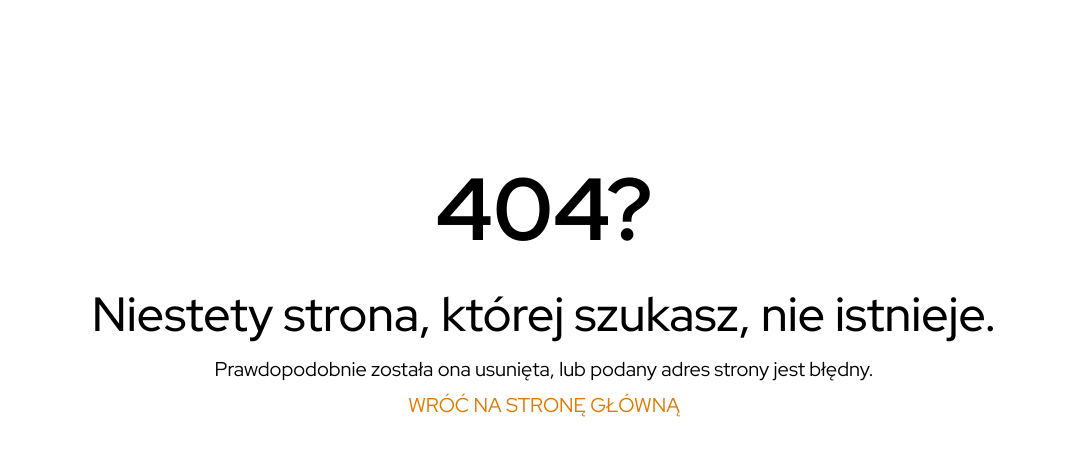
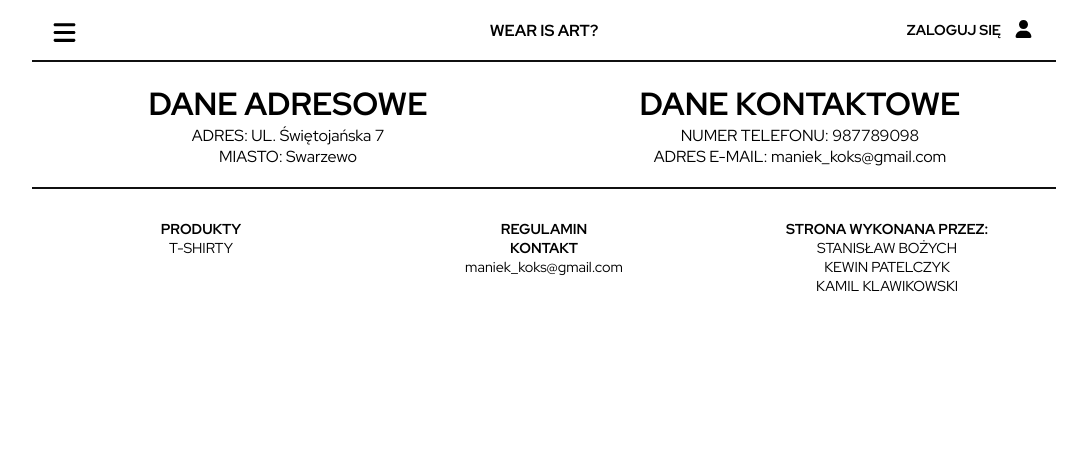
Before and after one commit to staaaa/wear_is_art, a Vue app in the folder olx/: page /kontakt in a window 1280 px wide. Before the commit this address had no page. Shown: the top 456 px of the page, without its empty margins (96-1183 px from the left). Built offline with nearby package versions, Linux system fonts and the light colour scheme.

Commit message:
contact subpage
added contact subpage and few minor tweaks

```diff
--- a/olx/src/components/Footer.vue
+++ b/olx/src/components/Footer.vue
@@ -19,7 +19,9 @@
                     </router-link>
                 </div>
                 <div class="row title">
-                    <p>KONTAKT</p>
+                    <router-link :to="'/kontakt'">
+                        <p>KONTAKT</p>
+                    </router-link>
                 </div>
                 <div class="row">
                     <p>maniek_koks@gmail.com</p>
--- a/olx/src/router/index.js
+++ b/olx/src/router/index.js
@@ -9,6 +9,7 @@ import Admin from '../views/AdminPanel/Admin.vue'
 import Home from '../views/Home.vue'
 import Regulations from '../views/Regulations.vue'
 import NotFound from '../views/NotFound.vue'
+import Contact from '../views/Contact.vue'
 
 const router = createRouter({
   history: createWebHistory(import.meta.env.BASE_URL),
@@ -59,6 +60,12 @@ const router = createRouter({
       component: Regulations,
     },
     {
+      path: '/kontakt',
+      name: '/kontakt',
+      component: Contact,
+    },
+    //CATCH ALL MUSI BYC OSTATNIE
+    {
       path: "/:catchAll(.*)",
       component: NotFound,
     }
--- /dev/null
+++ b/olx/src/views/Contact.vue
@@ -0,0 +1,65 @@
+<template>
+    <div class="wrapper">
+        <Navbar/>
+        <div class="inner-wrapper">
+            <div class="column">
+                <p class="title">DANE ADRESOWE</p>
+                <p>ADRES: UL. Świętojańska 7</p>
+                <p>MIASTO: Swarzewo</p>
+            </div>
+            <div class="column">
+                <p class="title">DANE KONTAKTOWE</p>
+                <p>NUMER TELEFONU: 987789098</p>
+                <p>ADRES E-MAIL: maniek_koks@gmail.com</p>
+            </div>
+        </div>
+        <Footer/>
+    </div>
+</template>
+<script>
+import Navbar from '../components/Navbar.vue';
+import Footer from '../components/Footer.vue';
+export default {
+    components:{
+        Navbar,
+        Footer,
+    }
+}
+</script>
+<style scoped>
+*{
+    font-family: 'Red Hat Display';
+}
+.inner-wrapper{
+    width:80%;
+    margin-left:auto;
+    margin-right:auto;
+    display:flex;
+    flex-direction:column;
+    margin-top:20px;
+}
+.column{
+    display:flex;
+    flex-direction:column;
+    width:100%;
+    justify-content: center;
+    align-content: center;
+    margin-top:50px;
+}
+p{
+    text-align: center;
+}
+.title{
+    font-size:2rem;
+    font-weight: 700;
+}
+@media screen and (min-width:900px){
+    .inner-wrapper{
+        flex-direction: row;
+    }
+    .column{
+        width:50%;
+        margin-top:0px;
+    }
+}
+</style>
--- a/olx/src/views/Regulations.vue
+++ b/olx/src/views/Regulations.vue
@@ -9,6 +9,14 @@
             </div>
             <div class="wrapper-subtext">
                 <p class="subtitle">2. TEST </p>
+                <p>Lorem ipsum dolor sit amet consectetur adipisicing elit. Quam deserunt facilis soluta saepe cumque voluptate est doloremque, ipsam ducimus exercitationem esse veniam deleniti doloribus libero voluptatibus quis ex quasi at.</p>
+            </div>
+            <div class="wrapper-subtext">
+                <p class="subtitle">3. TEST </p>
+                <p>Lorem ipsum dolor sit amet consectetur adipisicing elit. Quam deserunt facilis soluta saepe cumque voluptate est doloremque, ipsam ducimus exercitationem esse veniam deleniti doloribus libero voluptatibus quis ex quasi at.</p>
+            </div>
+            <div class="wrapper-subtext">
+                <p class="subtitle">4. TEST </p>
                 <p>Lorem ipsum dolor sit amet consectetur adipisicing elit. Quam deserunt facilis soluta saepe cumque voluptate est doloremque, ipsam ducimus exercitationem esse veniam deleniti doloribus libero voluptatibus quis ex quasi at.</p>
             </div>
         </div>
```
